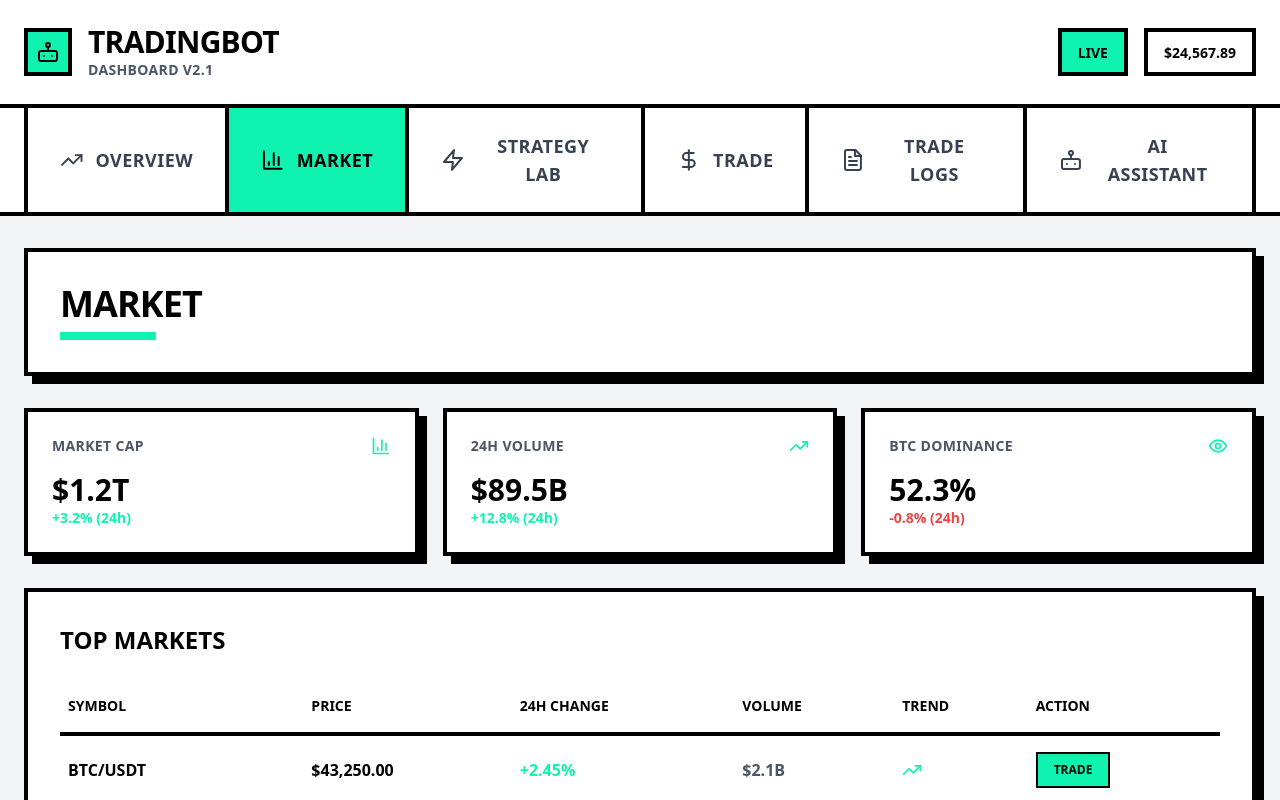
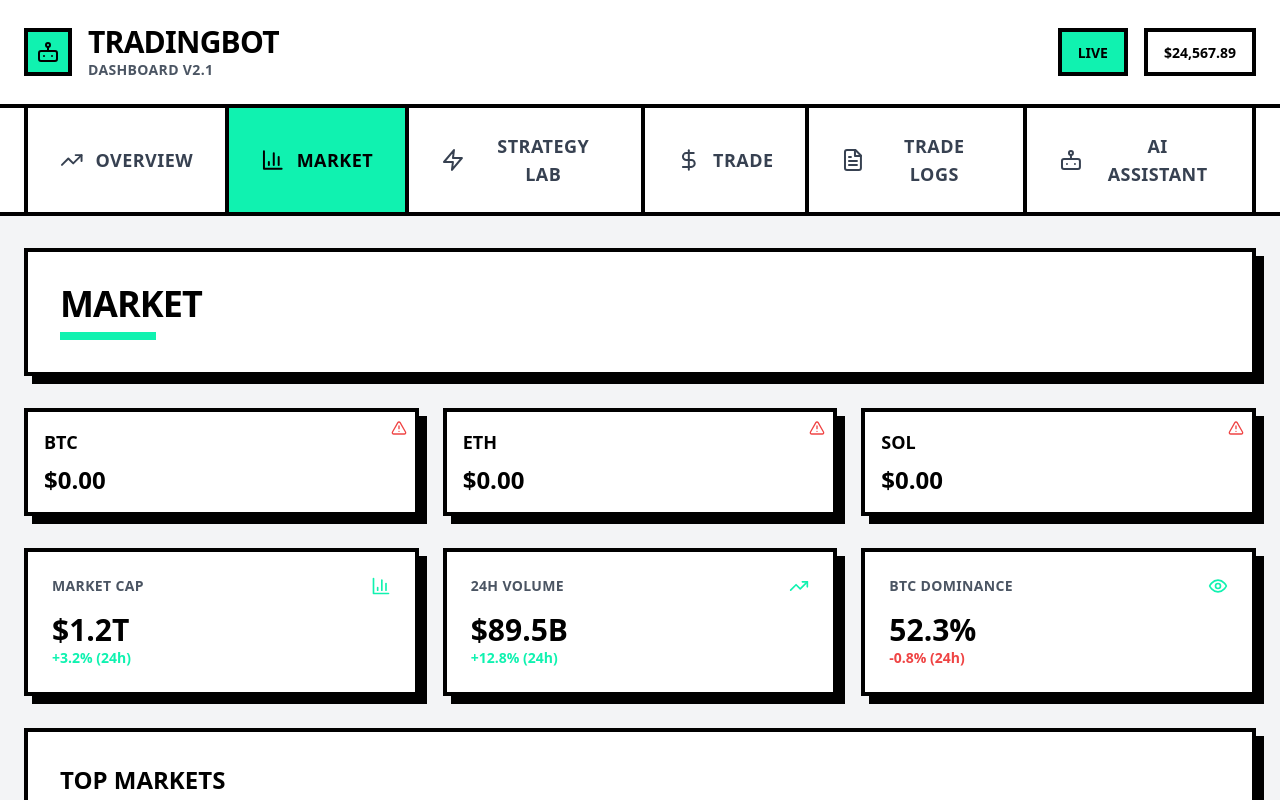
Before and after one commit to bobibulba/trading-bot, a React (Vite) app: page / in a window 1280 px wide. Both pictures are taken after a click on the button "MARKET". Shown: the top 800 px of the page. Built offline with nearby package versions, Linux system fonts and the light colour scheme; no server answers.

Commit message:
Wire to ONE place only: Market tab

```diff
--- a/src/components/tabs/MarketTab.tsx
+++ b/src/components/tabs/MarketTab.tsx
@@ -1,5 +1,61 @@
 import React from 'react'
-import { TrendingUp, TrendingDown, BarChart3, Eye } from 'lucide-react'
+import { TrendingUp, TrendingDown, BarChart3, Eye, AlertTriangle, ChevronUp, ChevronDown } from 'lucide-react'
+import { useLivePrice } from '../../hooks/useLivePrice'
+
+const LivePriceCard: React.FC<{ coin: string; symbol: string }> = ({ coin, symbol }) => {
+  const { price, prevPrice, loading, error } = useLivePrice(coin, 5000)
+
+  const formatPrice = (price: string | null): string => {
+    if (!price) return '0.00'
+    const num = parseFloat(price)
+    return num.toFixed(2)
+  }
+
+  const getPriceDirection = (): 'up' | 'down' | 'neutral' => {
+    if (!price || !prevPrice) return 'neutral'
+    const current = parseFloat(price)
+    const previous = parseFloat(prevPrice)
+    if (current > previous) return 'up'
+    if (current < previous) return 'down'
+    return 'neutral'
+  }
+
+  const direction = getPriceDirection()
+
+  return (
+    <div className="bg-white border-4 border-black shadow-brutal p-4 relative">
+      {error && (
+        <div className="absolute top-2 right-2 group">
+          <AlertTriangle className="w-4 h-4 text-red-500" />
+          <div className="absolute right-0 top-6 bg-black text-white text-xs px-2 py-1 rounded opacity-0 group-hover:opacity-100 transition-opacity whitespace-nowrap z-10">
+            {error}
+          </div>
+        </div>
+      )}
+
+      <div className="flex items-center justify-between mb-2">
+        <h4 className="text-lg font-black text-black">{symbol}</h4>
+        {direction !== 'neutral' && (
+          <div className={`${direction === 'up' ? 'text-accent' : 'text-red-500'}`}>
+            {direction === 'up' ? (
+              <ChevronUp className="w-4 h-4" />
+            ) : (
+              <ChevronDown className="w-4 h-4" />
+            )}
+          </div>
+        )}
+      </div>
+
+      <div className="text-2xl font-black text-black">
+        {loading ? (
+          <span className="text-gray-500">Fetching…</span>
+        ) : (
+          `$${formatPrice(price)}`
+        )}
+      </div>
+    </div>
+  )
+}
 
 const MarketTab: React.FC = () => {
   const marketData = [
@@ -21,6 +77,13 @@ const MarketTab: React.FC = () => {
 
   return (
     <div className="space-y-8">
+      {/* Live Price Cards */}
+      <div className="grid grid-cols-1 md:grid-cols-3 gap-6">
+        <LivePriceCard coin="BTC" symbol="BTC" />
+        <LivePriceCard coin="ETH" symbol="ETH" />
+        <LivePriceCard coin="SOL" symbol="SOL" />
+      </div>
+
       {/* Market Overview */}
       <div className="grid grid-cols-1 md:grid-cols-3 gap-6">
         <div className="bg-white border-4 border-black shadow-brutal p-6">
```
